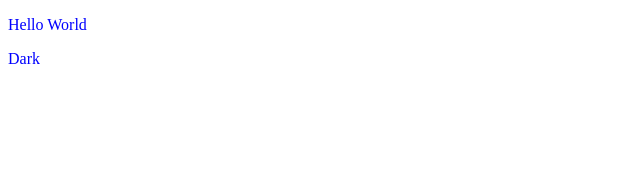
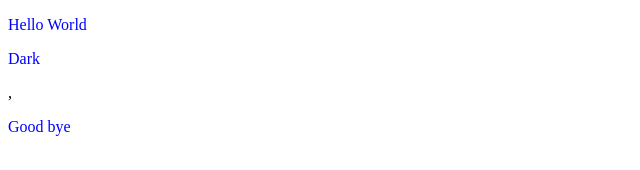
Before and after one commit to antonstendal/test, a plain HTML site: page index.html in a window 1280 px wide. Shown: the full height of the page, 0-640 px from the left. Drawn offline with Linux system fonts and the light colour scheme.

Commit message:
Next commit

```diff
--- a/index.html
+++ b/index.html
@@ -8,5 +8,6 @@
 <body>
 <p class="Hello">Hello World</p>
 <p>Dark</p>
+,<p>Good bye</p>
 </body>
 </html>
```
Also changed, not shown: about.html (added).
